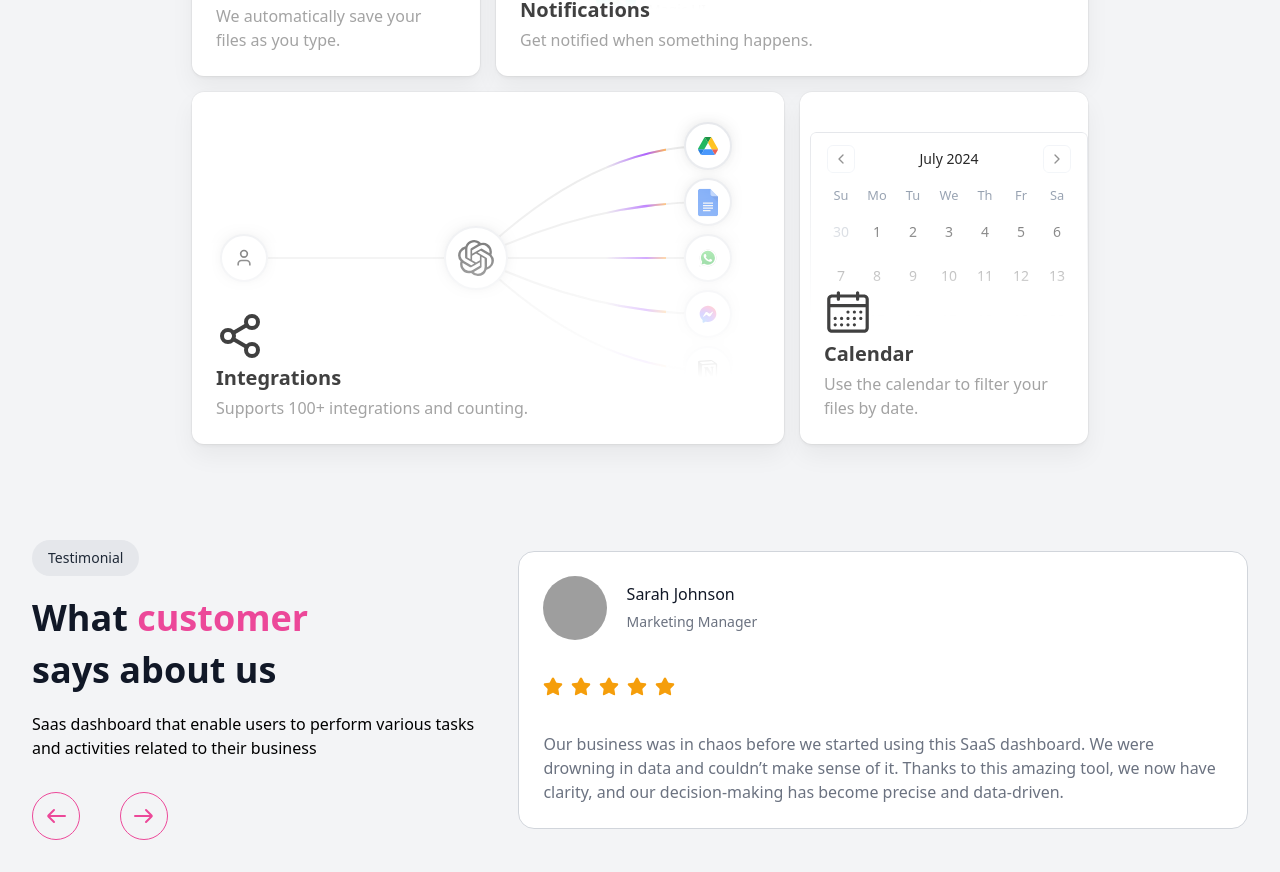
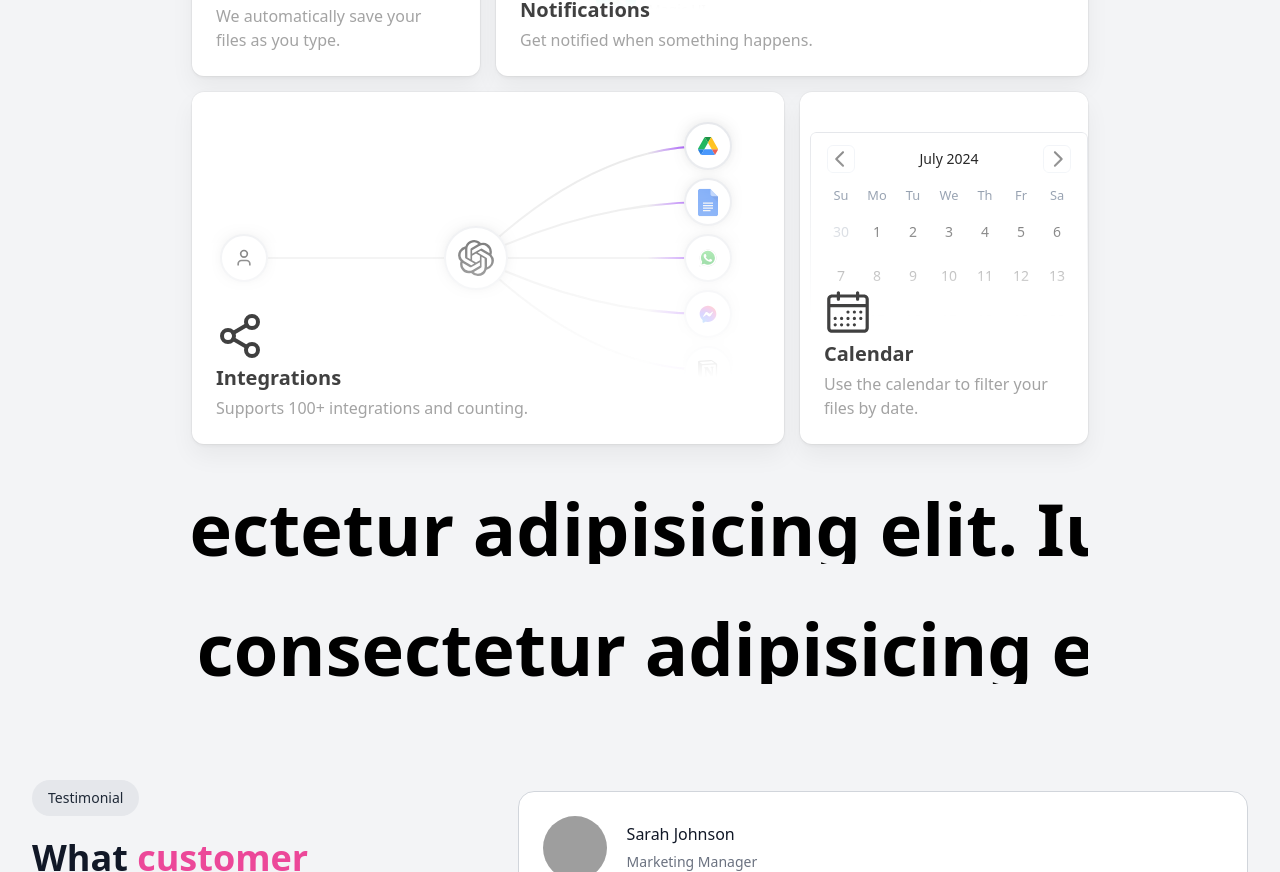
Before and after one commit to Parthakashyap/GITCS-LP, a React (Vite) app: page / in a window 1280 px wide. Shown: the part 1928-2800 px from the top of the page. Built offline with nearby package versions, Linux system fonts and the light colour scheme; grey boxes are pictures that could not be loaded.

Commit message:
layout change

```diff
--- a/src/components/body.tsx
+++ b/src/components/body.tsx
@@ -7,7 +7,6 @@ import FaqSection from "./sections/FaqSection";
 import { BentoDemo } from "./feature-bento-grid";
 import AnimatedShinyText from "./animated-introduction";
 import { VelocityScroll } from "./scroll-velocity";
-import OrbitingCircles from "./all-in-one";
 
 const Body: React.FC = () => {
   return (
@@ -50,9 +49,12 @@ const Body: React.FC = () => {
           </p>
         </div>
         <BentoDemo />
-
-
-
+        <div className="mt-12">
+          <VelocityScroll
+            text="Lorem ipsum dolor sit amet, consectetur adipisicing elit. Iure,"
+            className=" text-7xl font-bold"
+          />
+        </div>
       </div>
       <TestimonialsSection />
       <PricingSection />
--- a/src/components/scroll-velocity.tsx
+++ b/src/components/scroll-velocity.tsx
@@ -75,7 +75,7 @@ export function VelocityScroll({
     const x = useTransform(baseX, (v) => `${wrap(-100 / repetitions, 0, v)}%`);
 
     const directionFactor = React.useRef<number>(1);
-    useAnimationFrame((t, delta) => {
+    useAnimationFrame(( delta) => {
       let moveBy = directionFactor.current * baseVelocity * (delta / 1000);
 
       if (velocityFactor.get() < 0) {
--- a/src/components/ui/calendar.tsx
+++ b/src/components/ui/calendar.tsx
@@ -1,5 +1,4 @@
 import * as React from "react"
-import { ChevronLeft, ChevronRight } from "lucide-react"
 import { DayPicker } from "react-day-picker"
 
 import { cn } from "../../libs/utils"
@@ -51,10 +50,6 @@ function Calendar({
         day_hidden: "invisible",
         ...classNames,
       }}
-      components={{
-        IconLeft: ({ ...props }) => <ChevronLeft className="h-4 w-4" />,
-        IconRight: ({ ...props }) => <ChevronRight className="h-4 w-4" />,
-      }}
       {...props}
     />
   )
```
